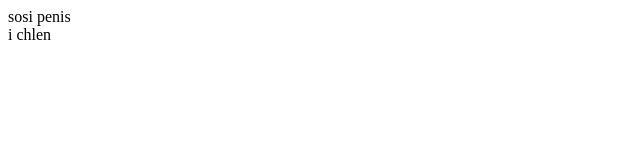
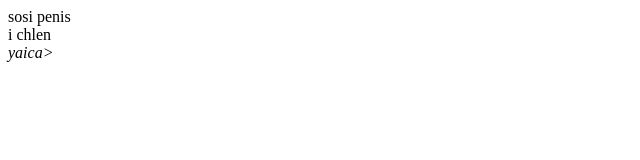
Before and after one commit to deskt0per/pitbul, a plain HTML site: page index.html in a window 1280 px wide. Shown: the full height of the page, 0-640 px from the left. Drawn offline with Linux system fonts and the light colour scheme.

```diff
--- a/index.html
+++ b/index.html
@@ -9,5 +9,6 @@
 <body>
     <div>sosi penis</div>
     <div>i chlen</div>
+    <i>yaica></i>
 </body>
 </html>
```
